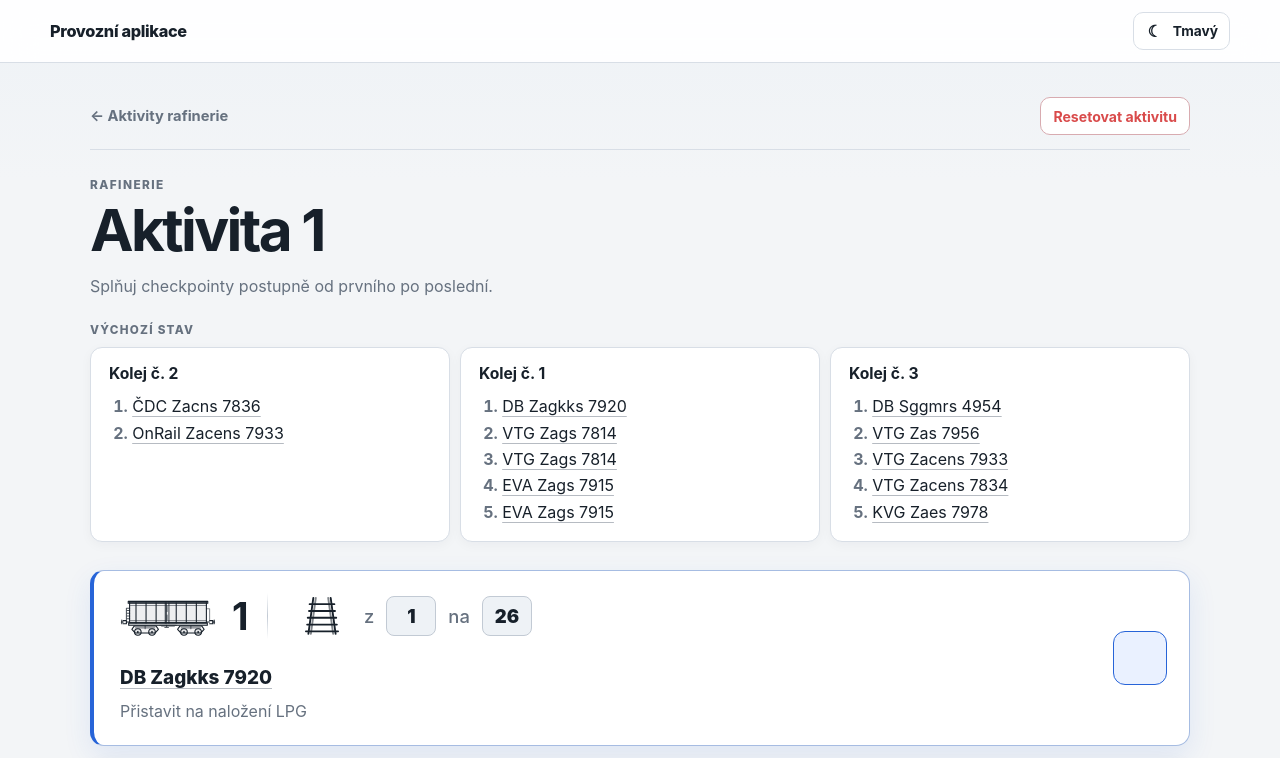
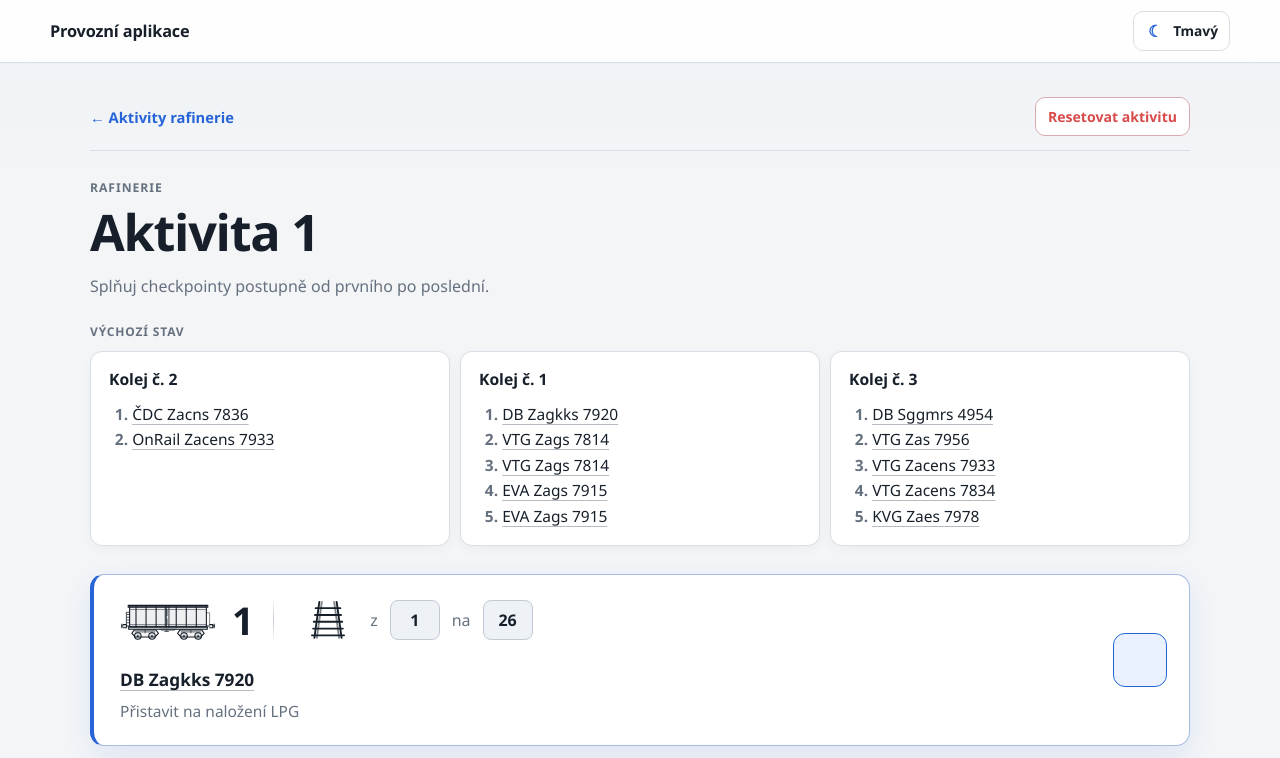
Before and after one commit to vasekzaruba/app, a plain HTML site: page rafinerie/aktivity/aktivita-1.html in a window 1280 px wide. Shown: the top 758 px of the page. Drawn offline with Linux system fonts and the light colour scheme.

Commit message:
Add files via upload

```diff
--- a/assets/styles.css
+++ b/assets/styles.css
@@ -29,7 +29,7 @@ body {
     radial-gradient(circle at top, rgba(255, 255, 255, 0.055), transparent 34rem),
     var(--background);
   color: var(--text);
-  font-family: Inter, ui-sans-serif, system-ui, -apple-system, BlinkMacSystemFont, "Segoe UI", sans-serif;
+  font-family: "Segoe UI Variable Text", "Segoe UI", Roboto, "Helvetica Neue", Arial, sans-serif;
 }
 
 button,
@@ -700,8 +700,8 @@ body.document-open {
 }
 
 .wagon-catalog-type {
-  font-size: 1.25rem;
-  font-weight: 900;
+  font-size: 1.2rem;
+  font-weight: 650;
 }
 
 .wagon-catalog-number,
@@ -921,8 +921,8 @@ body {
 .app-brand {
   color: var(--text);
   font-size: 1.02rem;
-  font-weight: 850;
-  letter-spacing: -0.02em;
+  font-weight: 650;
+  letter-spacing: -0.01em;
   text-decoration: none;
 }
 
@@ -937,7 +937,7 @@ body {
   background: var(--surface);
   color: var(--text);
   font-size: 0.86rem;
-  font-weight: 750;
+  font-weight: 600;
   cursor: pointer;
   transition: border-color 150ms ease, background 150ms ease, transform 150ms ease;
 }
@@ -974,9 +974,9 @@ body {
   align-items: center;
   min-height: 38px;
   padding: 6px 0;
-  color: var(--muted);
+  color: var(--accent);
   font-size: 0.92rem;
-  font-weight: 750;
+  font-weight: 600;
 }
 
 .back-link:hover,
@@ -991,22 +991,24 @@ body {
 .eyebrow {
   margin-bottom: 8px;
   color: var(--muted);
-  font-size: 0.74rem;
-  letter-spacing: 0.12em;
+  font-size: 0.76rem;
+  font-weight: 600;
+  letter-spacing: 0.08em;
 }
 
 h1 {
   max-width: 850px;
-  font-size: clamp(2.15rem, 6vw, 3.65rem);
-  line-height: 1.02;
-  letter-spacing: -0.045em;
+  font-size: clamp(2rem, 5vw, 3.15rem);
+  line-height: 1.08;
+  font-weight: 650;
+  letter-spacing: -0.025em;
 }
 
 .page-description {
   max-width: 690px;
   margin-top: 14px;
   color: var(--muted);
-  line-height: 1.6;
+  line-height: 1.58;
 }
 
 .menu-list {
@@ -1021,8 +1023,8 @@ h1 {
   border-radius: var(--radius);
   background: var(--surface);
   color: var(--text);
-  font-size: clamp(1.12rem, 3vw, 1.4rem);
-  font-weight: 800;
+  font-size: clamp(1.08rem, 3vw, 1.32rem);
+  font-weight: 650;
   box-shadow: var(--shadow);
 }
 
@@ -1040,8 +1042,8 @@ h1 {
   display: grid;
   place-items: center;
   border-radius: 9px;
-  background: var(--surface-muted);
-  color: var(--text);
+  background: var(--accent-soft);
+  color: var(--accent);
   font-size: 1.2rem;
 }
 
@@ -1053,7 +1055,7 @@ h1 {
   background: var(--surface);
   color: var(--danger);
   font-size: 0.88rem;
-  font-weight: 750;
+  font-weight: 600;
 }
 
 .reset-button:hover,
@@ -1077,8 +1079,9 @@ h1 {
 .section-heading {
   margin-bottom: 10px;
   color: var(--muted);
-  font-size: 0.73rem;
-  letter-spacing: 0.11em;
+  font-size: 0.75rem;
+  font-weight: 600;
+  letter-spacing: 0.07em;
 }
 
 .initial-track-list {
@@ -1097,6 +1100,7 @@ h1 {
 .initial-track h2 {
   color: var(--text);
   font-size: 0.98rem;
+  font-weight: 650;
 }
 
 .initial-wagon-list {
@@ -1162,6 +1166,7 @@ h1 {
   border-radius: 8px;
   background: var(--surface-muted);
   color: var(--text);
+  font-weight: 650;
 }
 
 .checkpoint-text p {
@@ -1228,6 +1233,7 @@ h1 {
   background: var(--surface);
   color: var(--muted);
   font-size: 0.78rem;
+  font-weight: 600;
 }
 
 .document-button.is-complete {
@@ -1263,6 +1269,7 @@ h1 {
   border-color: var(--line);
   background: var(--surface-muted);
   color: var(--text);
+  font-weight: 650;
 }
 
 .document-image-wrap {
@@ -1401,3 +1408,96 @@ h1 {
     font-size: 0.96rem;
   }
 }
+
+
+body {
+  font-size: 15.5px;
+  line-height: 1.5;
+  font-weight: 400;
+  letter-spacing: 0;
+}
+
+.app-brand,
+.menu-card,
+.initial-track h2,
+.checkpoint-wagon-list,
+.wagon-catalog-type,
+.wagon-detail-row dd,
+.document-dialog h2,
+.wagon-detail-header h2 {
+  font-family: "Segoe UI Variable Display", "Segoe UI Variable Text", "Segoe UI", Roboto, "Helvetica Neue", Arial, sans-serif;
+}
+
+.page-description,
+.checkpoint-text p,
+.initial-wagon-list,
+.wagon-catalog-number,
+.wagon-catalog-meta,
+.wagon-detail-row,
+.document-button,
+.document-confirm {
+  font-weight: 400;
+}
+
+.checkpoint-wagon-list {
+  font-size: 1.08rem;
+  font-weight: 650;
+  line-height: 1.5;
+  letter-spacing: -0.01em;
+}
+
+.route-line {
+  font-size: 1rem;
+}
+
+.route-label {
+  font-weight: 400;
+}
+
+.track-number {
+  font-weight: 650;
+  letter-spacing: 0;
+}
+
+.wagon-count {
+  font-weight: 650;
+  letter-spacing: -0.02em;
+}
+
+.document-button,
+.document-button-status,
+.document-confirm,
+.wagon-detail-row dt,
+.wagon-detail-row dd {
+  font-weight: 600;
+}
+
+.back-link {
+  color: var(--accent);
+}
+
+.back-link:hover,
+.back-link:focus-visible {
+  color: var(--accent-hover);
+}
+
+.menu-arrow {
+  background: var(--accent-soft);
+  color: var(--accent);
+}
+
+.theme-toggle-icon {
+  color: var(--accent);
+}
+
+.menu-card:hover .menu-arrow,
+.menu-card:focus-visible .menu-arrow {
+  background: color-mix(in srgb, var(--accent) 16%, var(--surface));
+  color: var(--accent-hover);
+}
+
+@media (max-width: 620px) {
+  body {
+    font-size: 15px;
+  }
+}
```
